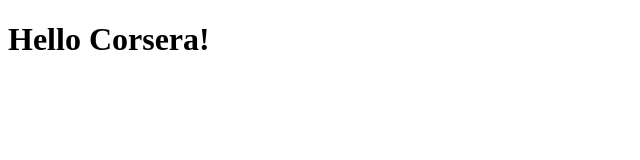
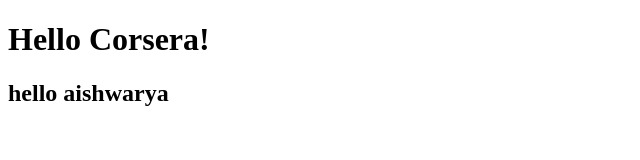
Before and after one commit to rajaishwarya2022/corsera-test, a plain HTML site: page site/index.html in a window 1280 px wide. Shown: the whole page, without its empty margins (0-640 px from the left). Drawn offline with Linux system fonts and the light colour scheme.

Commit message:
Small change made

```diff
--- a/site/index.html
+++ b/site/index.html
@@ -10,6 +10,7 @@
 
 <body>
     <h1>Hello Corsera!</h1>
+    <h2>hello aishwarya</h2>
 </body>
 
 </html>
```
